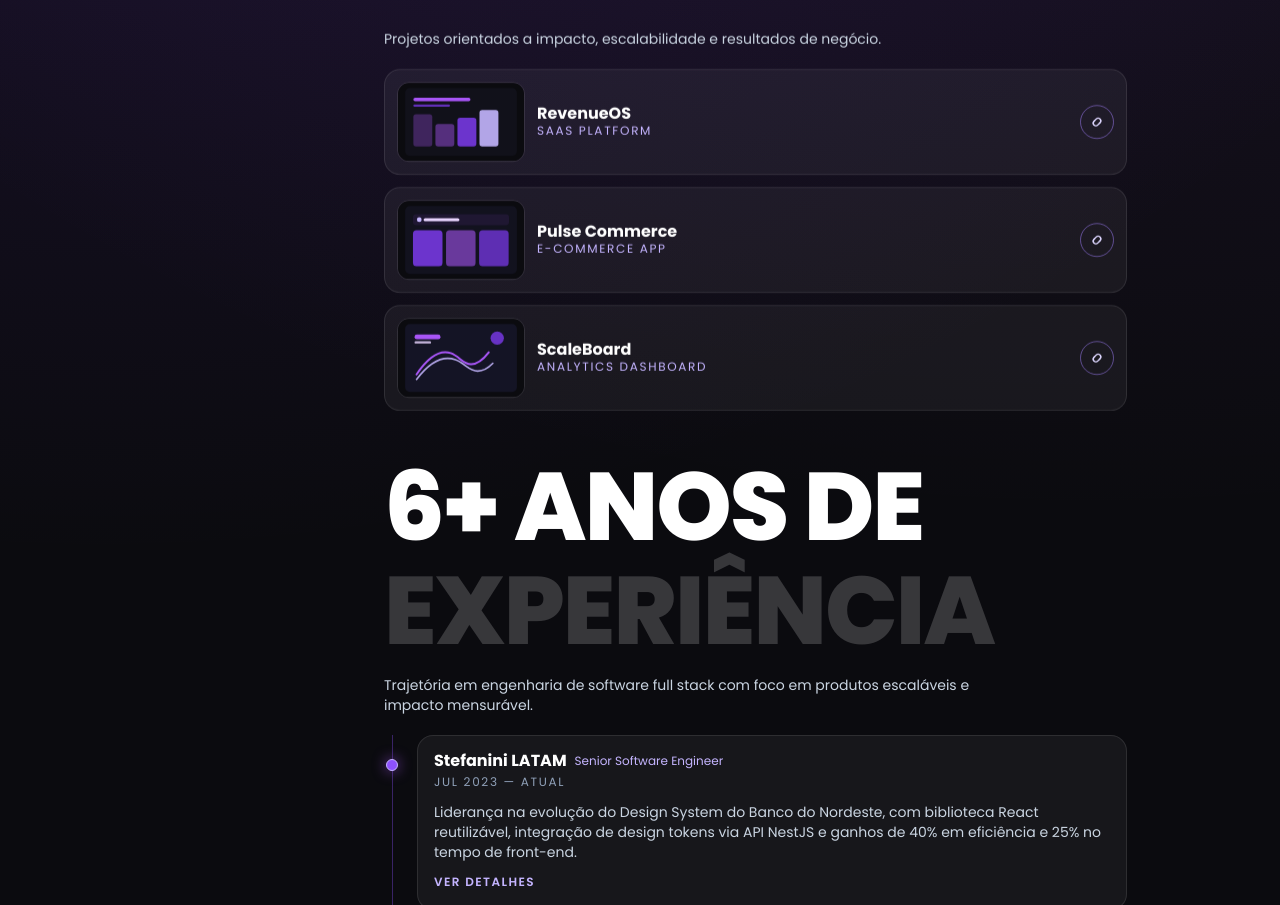
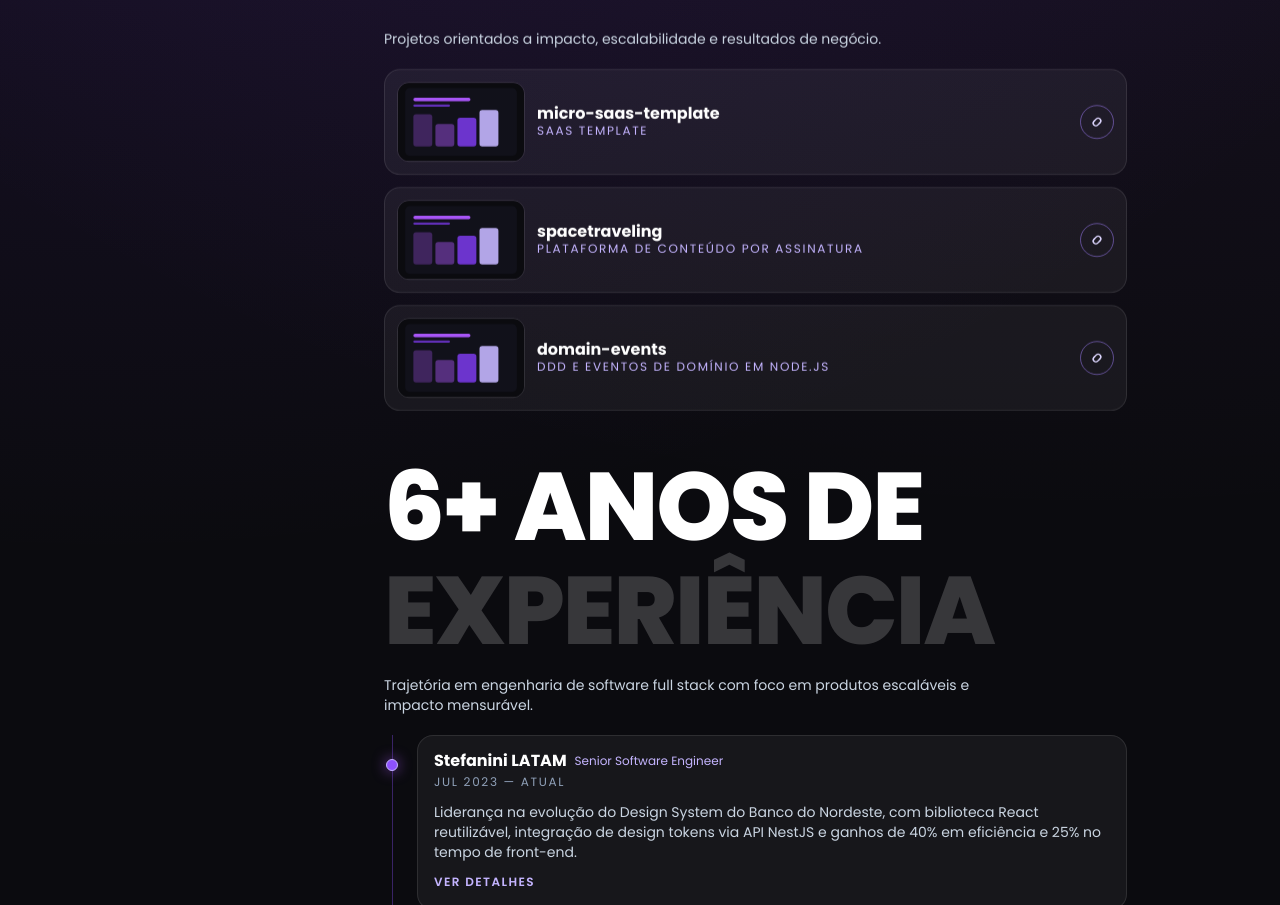
Before and after one commit to ryanalencar/ryanalencar.dev, a React (Vite) app: page / in a window 1280 px wide. Shown: the part 1511-2416 px from the top of the page. Built offline with nearby package versions, Linux system fonts and the light colour scheme.

Commit message:
feat: add project fallback SVG and update project thumbnails in portfolio data

```diff
--- a/src/components/sections/RecentProjects.tsx
+++ b/src/components/sections/RecentProjects.tsx
@@ -5,6 +5,8 @@ import type { PortfolioTranslation } from "../../data/portfolio/types"
 type RecentProjectsProps = {
   t: PortfolioTranslation
 }
+
+const projectFallbackThumbnail = '/images/project-fallback.svg'
 
 export function RecentProjects({ t }: RecentProjectsProps) {
   return (
@@ -22,13 +24,22 @@ export function RecentProjects({ t }: RecentProjectsProps) {
             className="group project-item"
           >
             <img
-              src={project.thumbnail}
-              alt={project.thumbnailAlt}
+              src={project.thumbnail.trim() ? project.thumbnail : projectFallbackThumbnail}
+              alt={project.thumbnailAlt || `Thumbnail do projeto ${project.name}`}
               loading="lazy"
               decoding="async"
               width={140}
               height={90}
               className="h-20 w-32 rounded-xl border border-white/10 object-cover light:border-slate-300"
+              onError={(event) => {
+                const image = event.currentTarget
+
+                if (image.src.endsWith('project-fallback.svg')) {
+                  return
+                }
+
+                image.src = projectFallbackThumbnail
+              }}
             />
             <div className="flex-1">
               <h3 className="text-base font-bold text-white light:text-[#1a1a27]">{project.name}</h3>
--- a/src/data/portfolio/data.ts
+++ b/src/data/portfolio/data.ts
@@ -130,25 +130,25 @@ export const portfolioContent: Record<Locale, PortfolioTranslation> = {
         "Projetos orientados a impacto, escalabilidade e resultados de negócio.",
       list: [
         {
-          name: "RevenueOS",
-          type: "SaaS Platform",
-          href: "https://example.com/revenue-os",
+          name: "micro-saas-template",
+          type: "SaaS Template",
+          href: "https://github.com/ryanalencar/micro-saas-template",
           thumbnail: "/images/project-revenueos.svg",
-          thumbnailAlt: "Thumbnail do projeto RevenueOS",
+          thumbnailAlt: "Thumbnail do projeto micro-saas-template",
         },
         {
-          name: "Pulse Commerce",
-          type: "E-commerce App",
-          href: "https://example.com/pulse-commerce",
-          thumbnail: "/images/project-pulse-commerce.svg",
-          thumbnailAlt: "Thumbnail do projeto Pulse Commerce",
+          name: "spacetraveling",
+          type: "Plataforma de conteúdo por assinatura",
+          href: "https://github.com/ryanalencar/spacetraveling",
+          thumbnail: "/images/project-revenueos.svg",
+          thumbnailAlt: "Thumbnail do projeto spacetraveling",
         },
         {
-          name: "ScaleBoard",
-          type: "Analytics Dashboard",
-          href: "https://example.com/scaleboard",
-          thumbnail: "/images/project-scaleboard.svg",
-          thumbnailAlt: "Thumbnail do projeto ScaleBoard",
+          name: "domain-events",
+          type: "DDD e eventos de domínio em Node.js",
+          href: "https://github.com/ryanalencar/domain-events",
+          thumbnail: "/images/project-revenueos.svg",
+          thumbnailAlt: "Thumbnail do projeto domain-events",
         },
       ],
     },
@@ -481,25 +481,25 @@ export const portfolioContent: Record<Locale, PortfolioTranslation> = {
         "Projects focused on impact, scalability, and measurable business outcomes.",
       list: [
         {
-          name: "RevenueOS",
-          type: "SaaS Platform",
-          href: "https://example.com/revenue-os",
+          name: "micro-saas-template",
+          type: "SaaS Template",
+          href: "https://github.com/ryanalencar/micro-saas-template",
           thumbnail: "/images/project-revenueos.svg",
-          thumbnailAlt: "RevenueOS project thumbnail",
+          thumbnailAlt: "Thumbnail of micro-saas-template project",
         },
         {
-          name: "Pulse Commerce",
-          type: "E-commerce App",
-          href: "https://example.com/pulse-commerce",
-          thumbnail: "/images/project-pulse-commerce.svg",
-          thumbnailAlt: "Pulse Commerce project thumbnail",
+          name: "spacetraveling",
+          type: "Subscription content platform",
+          href: "https://github.com/ryanalencar/spacetraveling",
+          thumbnail: "/images/project-revenueos.svg",
+          thumbnailAlt: "Thumbnail of spacetraveling project",
         },
         {
-          name: "ScaleBoard",
-          type: "Analytics Dashboard",
-          href: "https://example.com/scaleboard",
-          thumbnail: "/images/project-scaleboard.svg",
-          thumbnailAlt: "ScaleBoard project thumbnail",
+          name: "domain-events",
+          type: "DDD and domain events in Node.js",
+          href: "https://github.com/ryanalencar/domain-events",
+          thumbnail: "/images/project-revenueos.svg",
+          thumbnailAlt: "Thumbnail of domain-events project",
         },
       ],
     },
@@ -832,25 +832,25 @@ export const portfolioContent: Record<Locale, PortfolioTranslation> = {
         "Proyectos enfocados en impacto, escalabilidad y resultados de negocio medibles.",
       list: [
         {
-          name: "RevenueOS",
-          type: "SaaS Platform",
-          href: "https://example.com/revenue-os",
+          name: "micro-saas-template",
+          type: "SaaS Template",
+          href: "https://github.com/ryanalencar/micro-saas-template",
           thumbnail: "/images/project-revenueos.svg",
-          thumbnailAlt: "Miniatura del proyecto RevenueOS",
+          thumbnailAlt: "Thumbnail del proyecto micro-saas-template",
         },
         {
-          name: "Pulse Commerce",
-          type: "E-commerce App",
-          href: "https://example.com/pulse-commerce",
-          thumbnail: "/images/project-pulse-commerce.svg",
-          thumbnailAlt: "Miniatura del proyecto Pulse Commerce",
+          name: "spacetraveling",
+          type: "Plataforma de contenido por suscripción",
+          href: "https://github.com/ryanalencar/spacetraveling",
+          thumbnail: "/images/project-revenueos.svg",
+          thumbnailAlt: "Thumbnail del proyecto spacetraveling",
         },
         {
-          name: "ScaleBoard",
-          type: "Analytics Dashboard",
-          href: "https://example.com/scaleboard",
-          thumbnail: "/images/project-scaleboard.svg",
-          thumbnailAlt: "Miniatura del proyecto ScaleBoard",
+          name: "domain-events",
+          type: "DDD y domain events in Node.js",
+          href: "https://github.com/ryanalencar/domain-events",
+          thumbnail: "/images/project-revenueos.svg",
+          thumbnailAlt: "Thumbnail del proyecto domain-events",
         },
       ],
     },
```
Also changed, not shown: public/images/project-fallback.svg (added).
